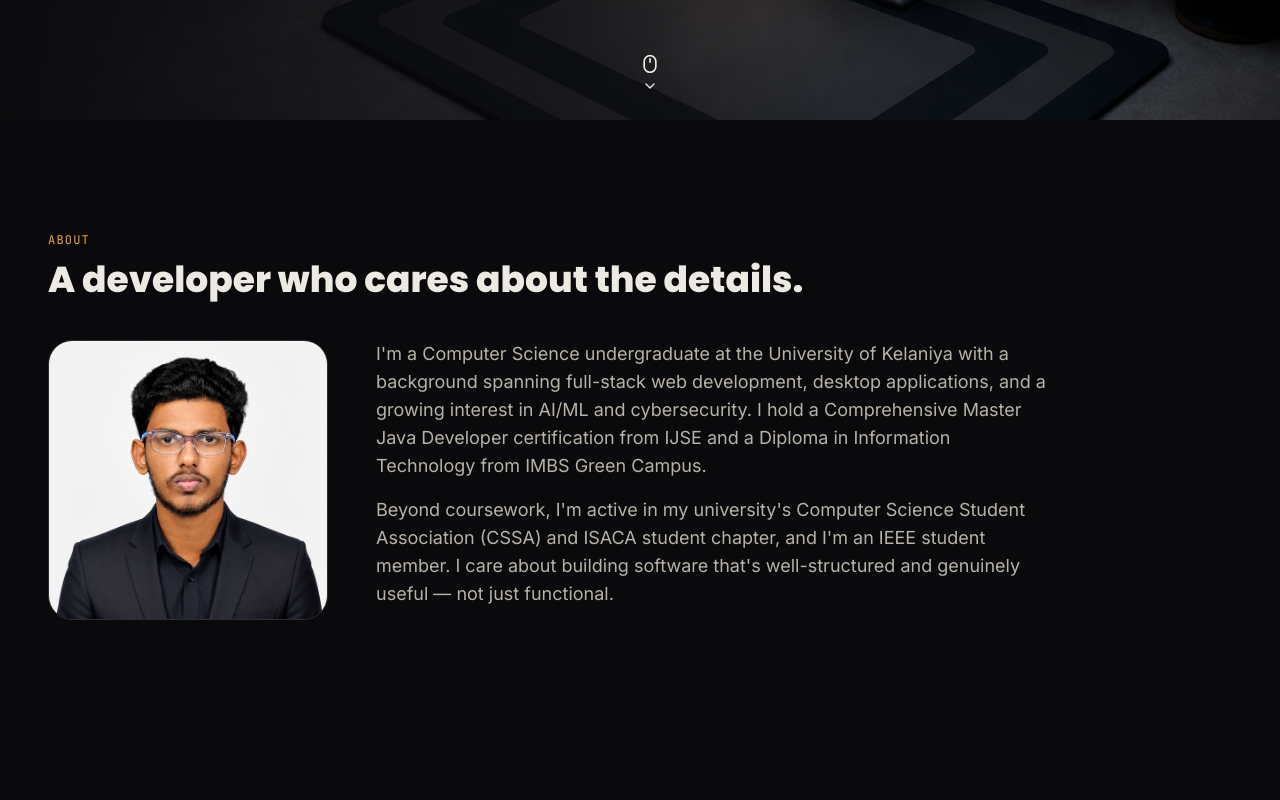
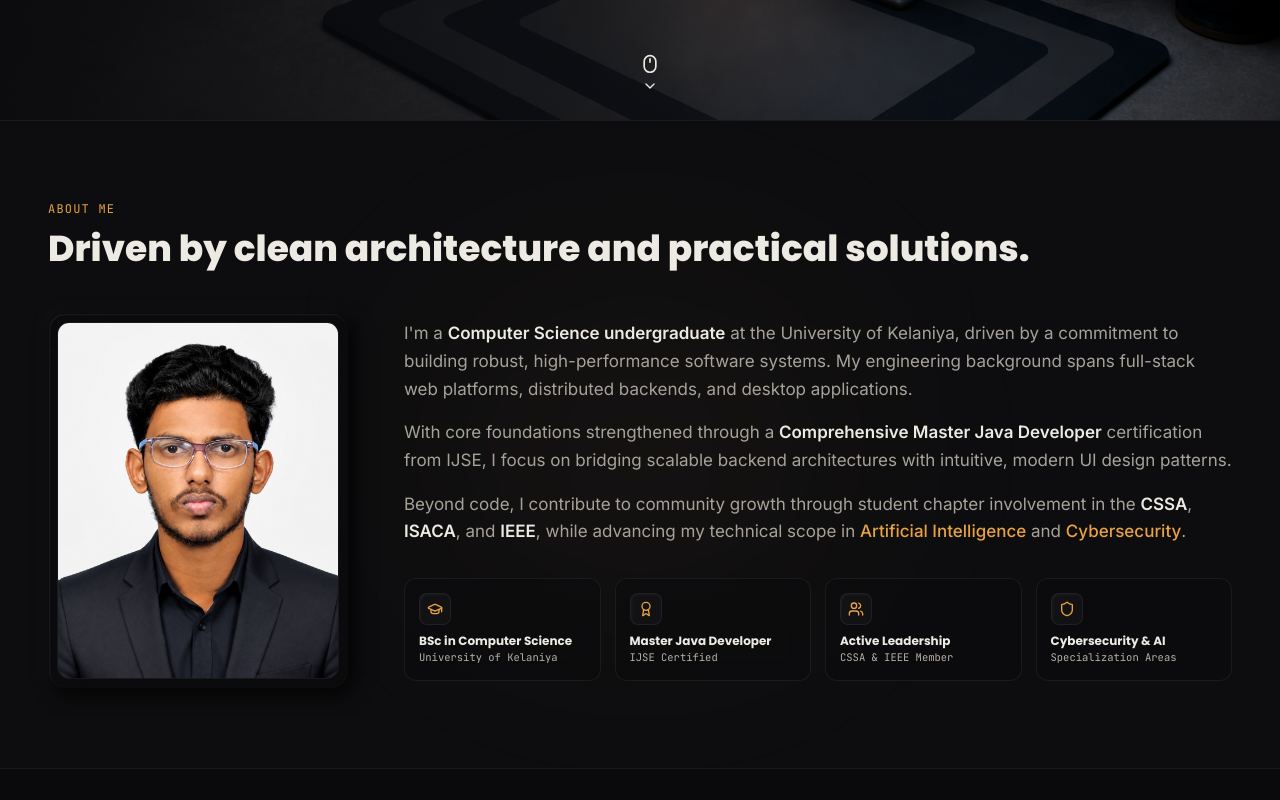
Before and after one commit to Sadew-Upendra/Portfolio, a Next.js app: page / in a window 1280 px wide. Shown: the part 680-1480 px from the top of the page. Built offline with nearby package versions, Linux system fonts and the light colour scheme; no server answers.

Commit message:
feat: update about section

```diff
--- a/src/components/sections/About/About.tsx
+++ b/src/components/sections/About/About.tsx
@@ -1,52 +1,117 @@
 "use client";
 
 import { motion } from "framer-motion";
+import { GraduationCap, Award, Shield, Users } from "lucide-react";
 import { Container } from "@/components/ui/Container";
 import { SectionHeading } from "@/components/ui/SectionHeading";
 import { siteConfig } from "@/data/site";
 
 export function About() {
+  const highlights = [
+    {
+      icon: GraduationCap,
+      title: "BSc in Computer Science",
+      subtitle: "University of Kelaniya",
+    },
+    {
+      icon: Award,
+      title: "Master Java Developer",
+      subtitle: "IJSE Certified",
+    },
+    {
+      icon: Users,
+      title: "Active Leadership",
+      subtitle: "CSSA & IEEE Member",
+    },
+    {
+      icon: Shield,
+      title: "Cybersecurity & AI",
+      subtitle: "Specialization Areas",
+    },
+  ];
+
   return (
-    <section id="about" className="scroll-mt-24 py-28">
+    <section id="about" className="scroll-mt-20 border-y border-border/40 bg-surface/30 py-20 md:py-26 relative overflow-hidden">
+      {/* Background Soft Glow */}
+      <div className="pointer-events-none absolute left-1/2 top-1/2 -z-10 h-[340px] w-[440px] -translate-x-1/2 -translate-y-1/2 rounded-full bg-lamp/5 blur-[100px]" />
+
       <Container>
-        <SectionHeading eyebrow="ABOUT" title="A developer who cares about the details." />
+        <SectionHeading
+          eyebrow="ABOUT ME"
+          title="Driven by clean architecture and practical solutions."
+        />
 
-        <div className="grid gap-12 md:grid-cols-[280px_1fr] md:items-start">
+        <div className="mt-11 grid gap-9 lg:grid-cols-[300px_1fr] lg:gap-14 lg:items-center">
+
+          {/* Profile Image Column — Cleaned (No overlaid text) */}
           <motion.div
             initial={{ opacity: 0, scale: 0.95 }}
             whileInView={{ opacity: 1, scale: 1 }}
-            viewport={{ once: true }}
-            className="mx-auto aspect-square w-56 overflow-hidden rounded-3xl border border-border md:mx-0 md:w-full"
+            viewport={{ once: true, margin: "-40px" }}
+            transition={{ duration: 0.5 }}
+            className="group relative mx-auto w-64 lg:mx-0 lg:w-full"
           >
-            {/* Replace with your photo at public/images/profile/profile.jpg */}
+            {/* Neumorphic / Glass Ambient Container */}
+            <div className="relative aspect-[4/5] w-full overflow-hidden rounded-2xl border border-transparent bg-bg/60 p-2 shadow-[-6px_-6px_16px_rgba(255,255,255,0.02),6px_6px_20px_rgba(0,0,0,0.8),inset_1px_1px_2px_rgba(255,255,255,0.08)] backdrop-blur-xl">
+
+              {/* Top ambient line accent on hover */}
+              <div className="absolute inset-x-8 top-0 h-[1px] bg-gradient-to-r from-transparent via-lamp/40 to-transparent opacity-0 transition-opacity duration-300 group-hover:opacity-100" />
+
+              <div className="h-full w-full overflow-hidden rounded-xl border border-border/40">
                 <img
                   src={siteConfig.aboutImage}
                   alt={siteConfig.name}
-              className="h-full w-full object-cover"
+                  className="h-full w-full object-cover transition-all duration-700 group-hover:scale-105"
                 />
+              </div>
+            </div>
           </motion.div>
 
+          {/* Bio Text & Highlights Column */}
           <motion.div
-            initial={{ opacity: 0, y: 20 }}
+            initial={{ opacity: 0, y: 18 }}
             whileInView={{ opacity: 1, y: 0 }}
-            viewport={{ once: true }}
-            transition={{ delay: 0.1 }}
-            className="max-w-2xl"
+            viewport={{ once: true, margin: "-40px" }}
+            transition={{ duration: 0.5, delay: 0.1 }}
+            className="flex flex-col justify-between"
           >
-            <p className="text-base leading-relaxed text-muted md:text-lg">
-              I&apos;m a Computer Science undergraduate at the University of Kelaniya with a
-              background spanning full-stack web development, desktop applications, and a
-              growing interest in AI/ML and cybersecurity. I hold a Comprehensive Master Java
-              Developer certification from IJSE and a Diploma in Information Technology from
-              IMBS Green Campus.
+            {/* Improved Bio Narrative Text */}
+            <div className="space-y-4 text-[15px] md:text-[17px] leading-relaxed text-muted/90">
+              <p>
+                I&apos;m a <span className="font-semibold text-ink">Computer Science undergraduate</span> at the University of Kelaniya, driven by a commitment to building robust, high-performance software systems. My engineering background spans full-stack web platforms, distributed backends, and desktop applications.
               </p>
-            <p className="mt-4 text-base leading-relaxed text-muted md:text-lg">
-              Beyond coursework, I&apos;m active in my university&apos;s Computer Science Student
-              Association (CSSA) and ISACA student chapter, and I&apos;m an IEEE student member.
-              I care about building software that&apos;s well-structured and genuinely useful —
-              not just functional.
+              <p>
+                With core foundations strengthened through a <span className="font-semibold text-ink">Comprehensive Master Java Developer</span> certification from IJSE, I focus on bridging scalable backend architectures with intuitive, modern UI design patterns.
               </p>
+              <p>
+                Beyond code, I contribute to community growth through student chapter involvement in the <span className="font-semibold text-ink">CSSA</span>, <span className="font-semibold text-ink">ISACA</span>, and <span className="font-semibold text-ink">IEEE</span>, while advancing my technical scope in <span className="text-lamp font-medium">Artificial Intelligence</span> and <span className="text-lamp font-medium">Cybersecurity</span>.
+              </p>
+            </div>
+
+            {/* Quick Highlight Cards */}
+            <div className="mt-8 grid grid-cols-2 gap-3.5 sm:grid-cols-4">
+              {highlights.map((item, idx) => {
+                const Icon = item.icon;
+                return (
+                  <div
+                    key={idx}
+                    className="group/card flex flex-col rounded-xl border border-border/50 bg-bg/50 p-3.5 backdrop-blur-md transition-all duration-300 hover:-translate-y-0.5 hover:border-transparent hover:shadow-[-4px_-4px_12px_rgba(255,255,255,0.03),4px_4px_14px_rgba(0,0,0,0.6)]"
+                  >
+                    <div className="mb-2 flex h-8 w-8 items-center justify-center rounded-lg border border-border/60 bg-surface/80 text-lamp shadow-[inset_1px_1px_2px_rgba(255,255,255,0.05)] transition-colors group-hover/card:border-lamp/40">
+                      <Icon size={16} />
+                    </div>
+                    <span className="font-display text-xs font-bold text-ink leading-tight">
+                      {item.title}
+                    </span>
+                    <span className="mt-0.5 font-mono text-[10.5px] text-muted">
+                      {item.subtitle}
+                    </span>
+                  </div>
+                );
+              })}
+            </div>
           </motion.div>
+
         </div>
       </Container>
     </section>
```
Lines whose indentation alone changed are shown as unchanged.
